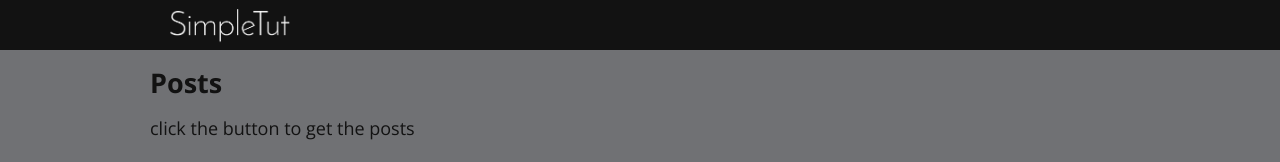
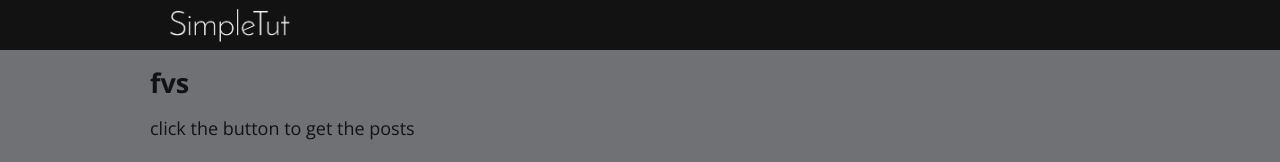
Before and after one commit to abdelrahman-gad/react-redux-unit-testing, a React (Create React App) app: page / in a window 1280 px wide. Shown: the top 162 px of the page. Built offline with nearby package versions, Linux system fonts and the light colour scheme.

Commit message:
adding proptypes checking to components and tests

```diff
--- a/src/App.js
+++ b/src/App.js
@@ -8,13 +8,20 @@ class App extends Component {
 
   render() {
 
+   const tempArr = [{
+     fname:'abduerrahman',
+     lname:'gad',
+     email:'abdo@gmail.com',
+     age:30,
+     hired:true
+   }];
 
     return (
       <div className="App" >
         <Header />
         <section className="main">
-          <Headline header="Posts" desc="click the button to get the posts" />
-          <Headline  />
+          <Headline header="fvs" desc="click the button to get the posts" author={tempArr} />
+          {/* <Headline  /> */}
         </section>
 
       </div>
--- a/src/utils/index.js
+++ b/src/utils/index.js
@@ -1,4 +1,9 @@
+import checkPropTypes from 'check-prop-types';
 export const findByTestAtrr = (component, attr) => {
     const wrapper = component.find(`[data-test='${attr}']`);
     return wrapper;
 };
+
+export const checkProps = (component , expectedProps)=>{
+  const propsErr = checkPropTypes( component.checkPropTypes , expectedProps  , 'props' , component.name);
+}
```
Also changed, not shown: src/component/headline/index.js (+19 -1 lines), src/component/headline/spec.js (+21 -1 lines).
